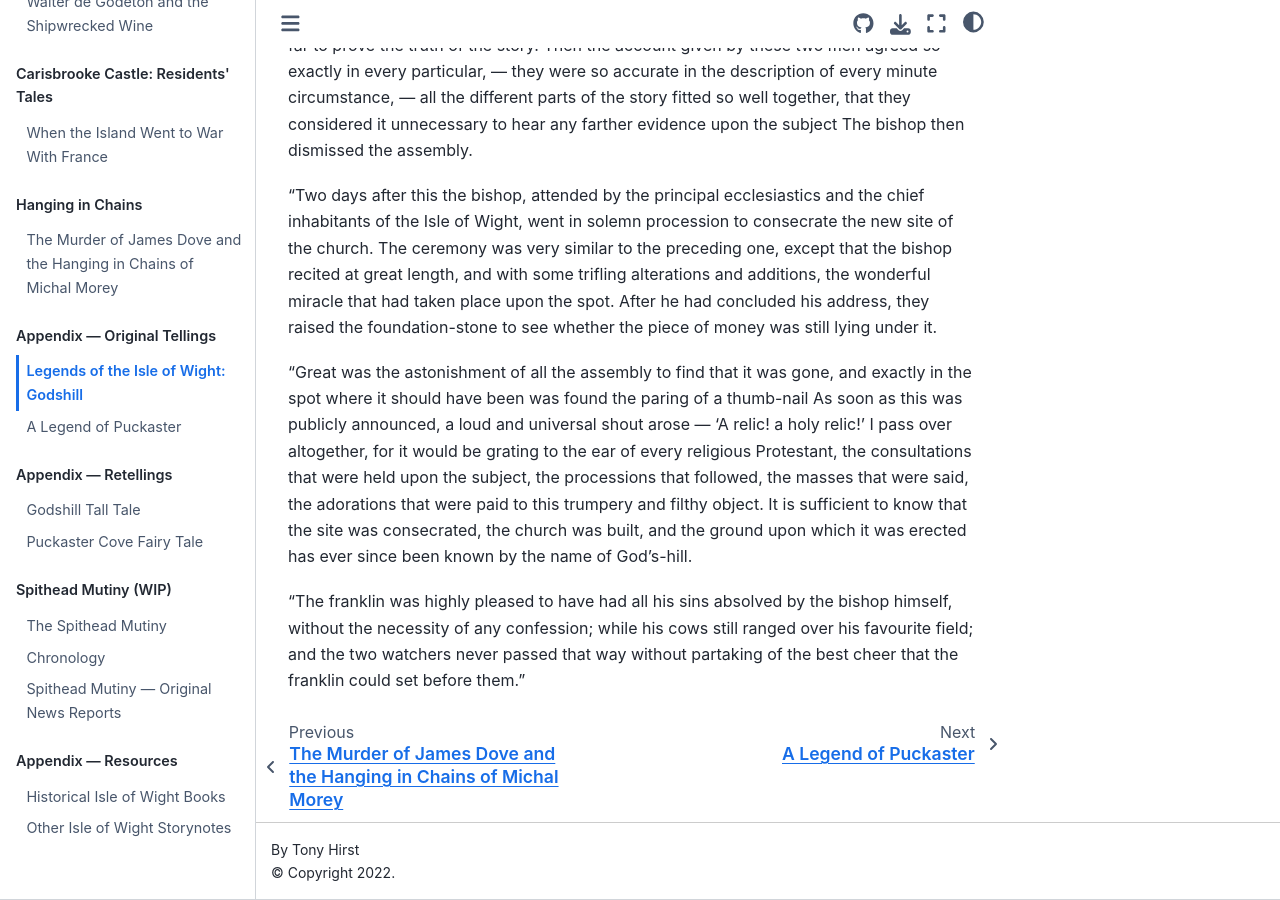
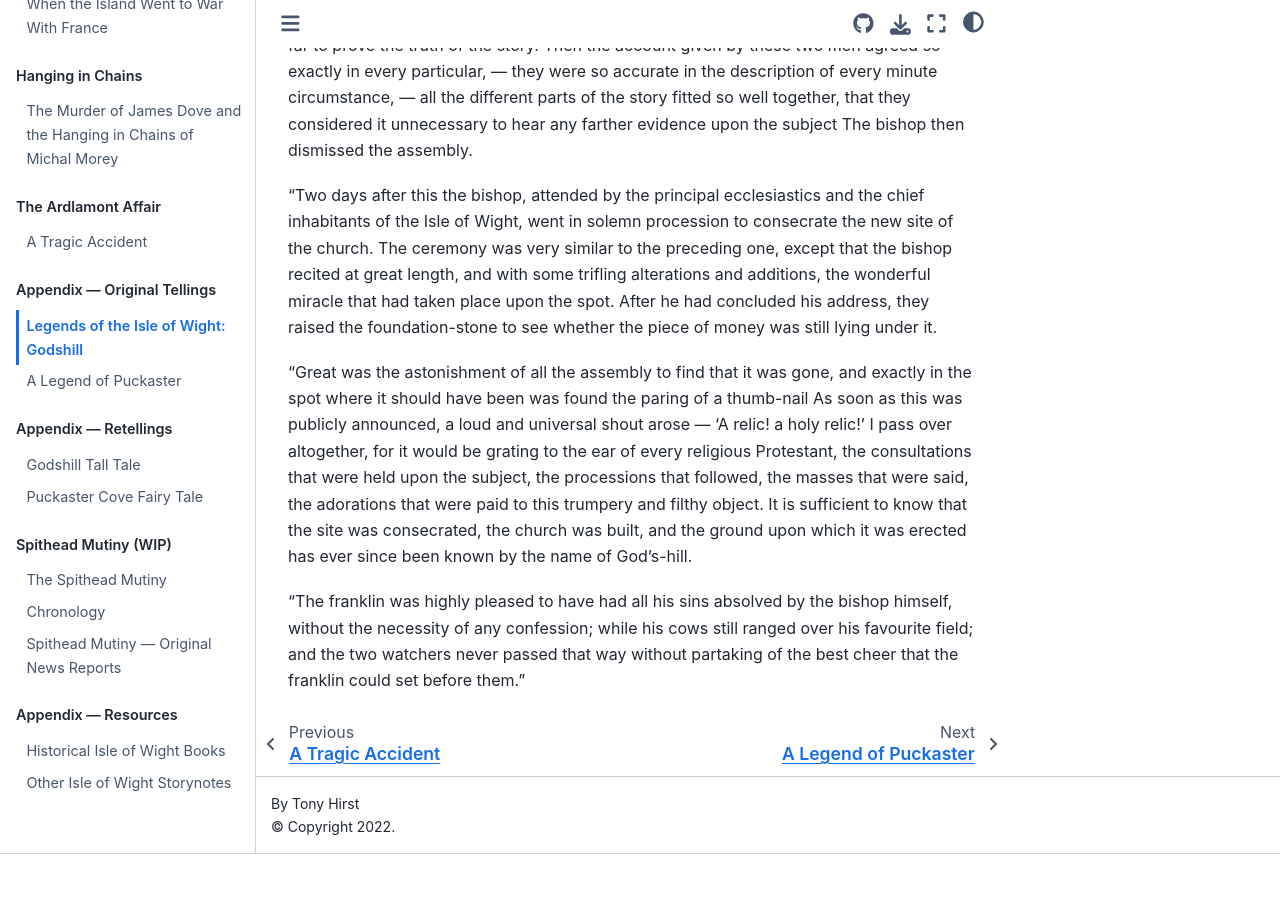
Before and after one commit to psychemedia/island-storynotes, a Jupyter Book: the page built from elder-godshill.md, in a window 1280 px wide and 900 px high, scrolled down 8610 px. Built offline with Jupyter Book 1.0.4 settings and Sphinx 7.4.7 and the Sphinx Book theme 1.1.4, drawn with Linux system fonts in a browser that asks for light colours; after the commit the page ends 9464 px from its top, so only the background shows below that.

Commit message:
Update _toc.yml

```diff
--- a/_toc.yml
+++ b/_toc.yml
@@ -24,6 +24,9 @@ parts:
 - caption: Hanging in Chains
   chapters:
   - file: michael_morey_and_james_dove
+- caption: The Ardlamont Affair
+  chapters:
+  - file: ardlamont-case/henry-card-tragic-accident.md
 - caption: Appendix — Original Tellings
   chapters:
   - file: elder-godshill
```
